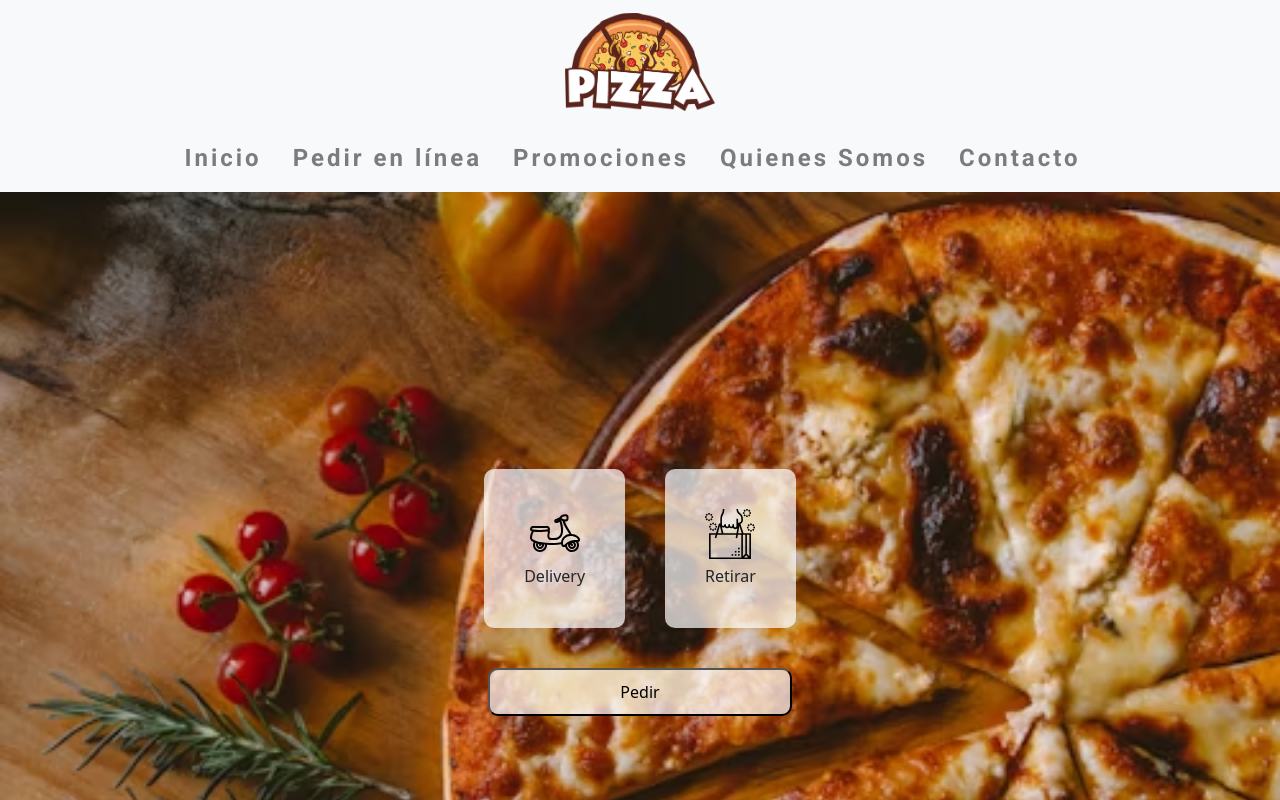
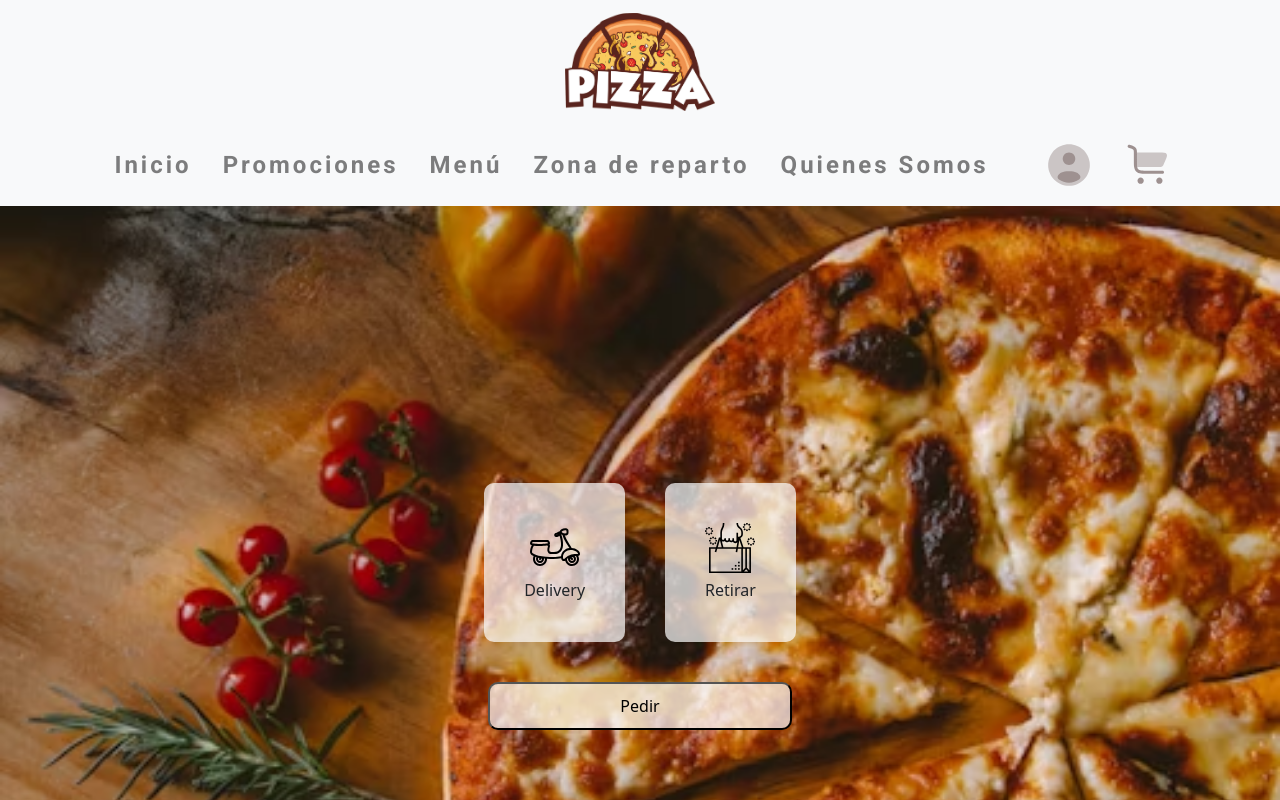
Before and after one commit to AngelSmithlgs/pizzeriaFront, a React (Vite) app: page / in a window 1280 px wide. Shown: the top 800 px of the page. Built offline with nearby package versions, Linux system fonts and the light colour scheme.

Commit message:
añado iconos y reglas de colores

```diff
--- a/src/components/header/Header.jsx
+++ b/src/components/header/Header.jsx
@@ -5,11 +5,13 @@ import Nav from 'react-bootstrap/Nav';
 import Navbar from 'react-bootstrap/Navbar';
 
 import pizzalogo from '../../img/pizzalogo.png';
+import UserLog from '../../img/user.svg';
+import Cart from '../../img/cart.svg';
 
 const Header = () => {
   return (
     <div>
-      <Navbar expand="lg" className="bg-body-tertiary">
+         <Navbar expand="lg" className="bg-body-tertiary">
         <Container>
           <Navbar.Brand href="#home" className="mx-auto">
             <img src={pizzalogo} alt='Logo' style={{ maxWidth: '150px' }} />
@@ -20,13 +22,25 @@ const Header = () => {
       <Navbar expand="lg" className="bg-body-tertiary">
         <Container>
           <Navbar.Toggle aria-controls="basic-navbar-nav" />
-          <Navbar.Collapse id="basic-navbar-nav" className="justify-content-center">
+          <Navbar.Collapse id="basic-navbar-nav">
+            <Nav className="roboto-bold mr-auto" style={{ margin: 'auto' }}>
+              <Nav.Link href="#inicio">Inicio</Nav.Link>
+              <Nav.Link href="#promociones">Promociones</Nav.Link>
+              <Nav.Link href="#menu">Menú</Nav.Link>
+              <Nav.Link href="#zona-de-reparto">Zona de reparto</Nav.Link>
+              <Nav.Link href="#quienes-somos">Quienes Somos</Nav.Link>
+            </Nav>
             <Nav className="roboto-bold">
-              <Nav.Link href="#home">Inicio</Nav.Link>
-              <Nav.Link href="#order">Pedir en línea</Nav.Link>
-              <Nav.Link href="#promotions">Promociones</Nav.Link>
-              <Nav.Link href="#user">Quienes Somos</Nav.Link>
-              <Nav.Link href="#cart">Contacto</Nav.Link>
+            <Nav.Item>
+              <Nav.Link href="#login" className="iconlogo">
+                <img src={UserLog} alt='Login' style={{ maxWidth: '50px' }} />
+              </Nav.Link>
+            </Nav.Item>
+            <Nav.Item>
+              <Nav.Link href="#cart" className="iconlogo">
+                <img src={Cart} alt='cart' style={{ maxWidth: '50px' }} />
+              </Nav.Link>
+            </Nav.Item>
             </Nav>
           </Navbar.Collapse>
         </Container>
--- a/src/components/header/header.css
+++ b/src/components/header/header.css
@@ -0,0 +1,12 @@
+.bg-body-tertiary {
+    background-color: white;
+}
+
+.iconlogo img {
+    filter: grayscale(50%) opacity(50%);
+    transition: filter 0.3s ease;
+}
+
+.iconlogo:active img {
+    filter: grayscale(0%) opacity(100%) brightness(0%) contrast(100%);
+}
```
Also changed, not shown: src/img/cart.svg (added), src/img/user.svg (added).
